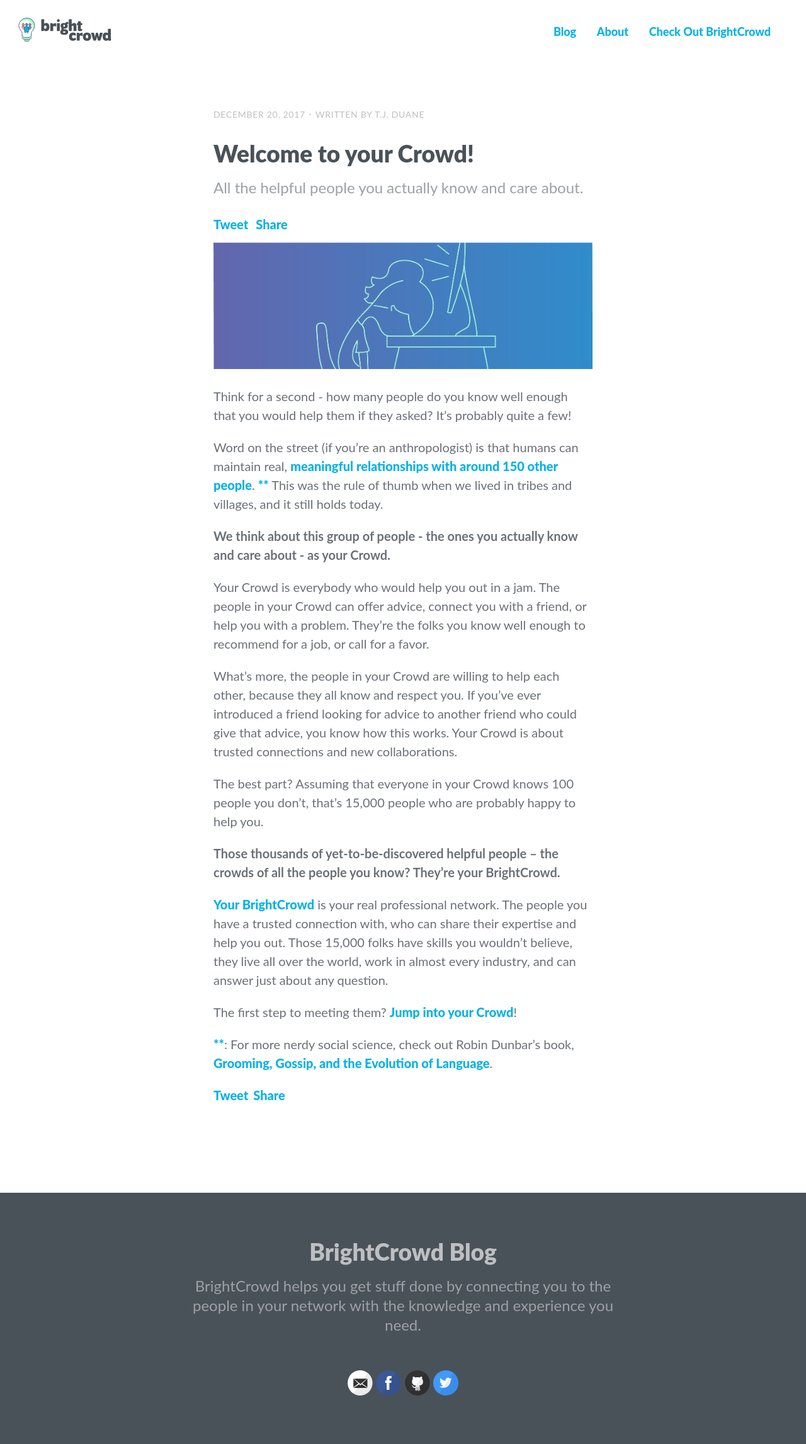
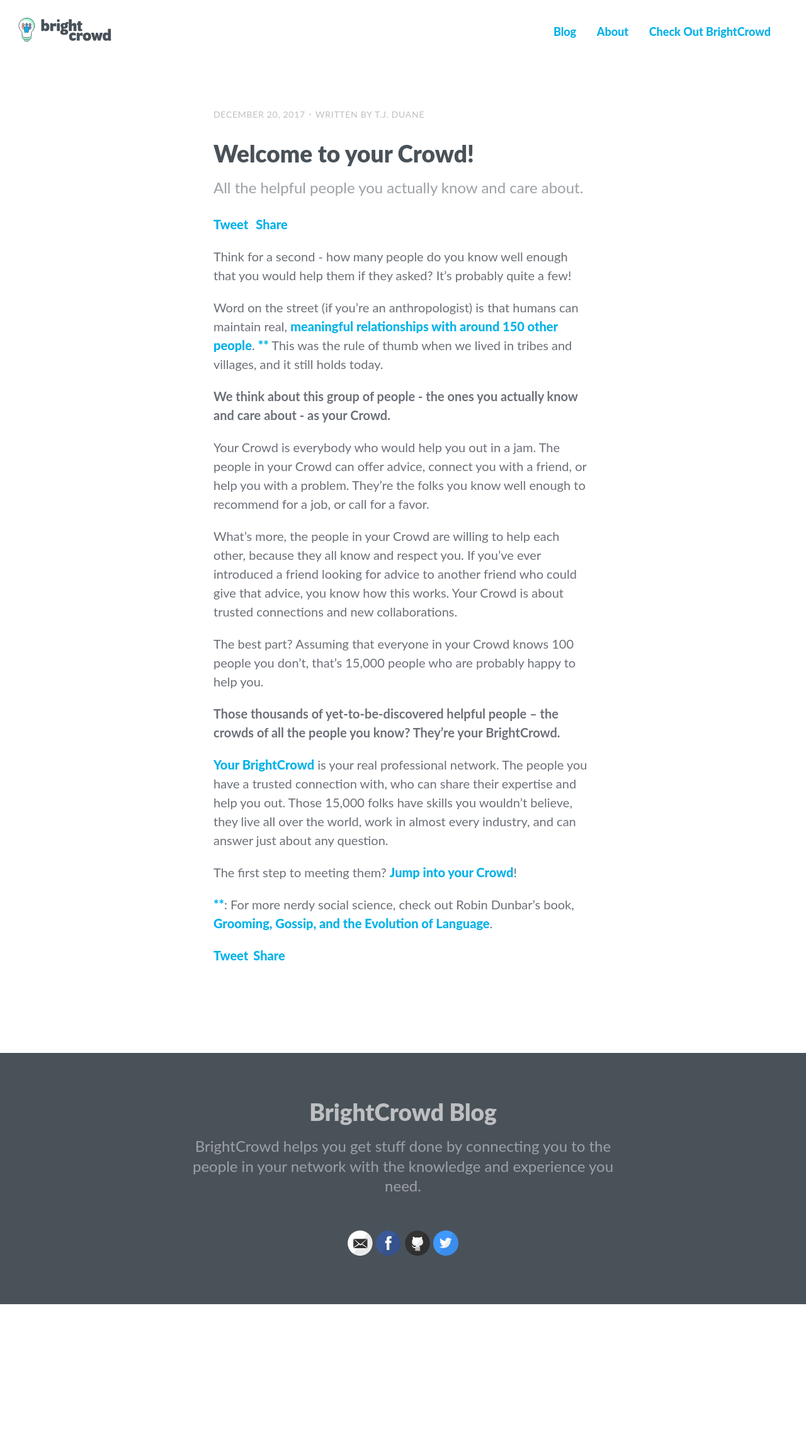
Before and after one commit to BrightCrowd/bc-blog, a Jekyll site: the page built from _posts/2017-12-20-welcome-to-your-crowd.md, in a window 1280 px wide. Shown: the whole page at 63% size. Built offline with Jekyll 4.4.1, drawn with Linux system fonts in a browser that asks for light colours; some web fonts are replaced; comment, search, counter and statistics services are not loaded; after the commit the page ends 2071 px from its top, so only the background shows below that.

Commit message:
Wrong picture

```diff
--- a/_posts/2017-12-20-welcome-to-your-crowd.md
+++ b/_posts/2017-12-20-welcome-to-your-crowd.md
@@ -5,7 +5,7 @@
 date: 2017-12-20 09:00:00 -0800
 categories: brightcrowd
 author: tjduane
-image: /assets/images/hero-life-is-hard.png
+
 ---
 
 Think for a second - how many people do you know well enough that you would help them if they asked? It’s probably quite a few!
```
